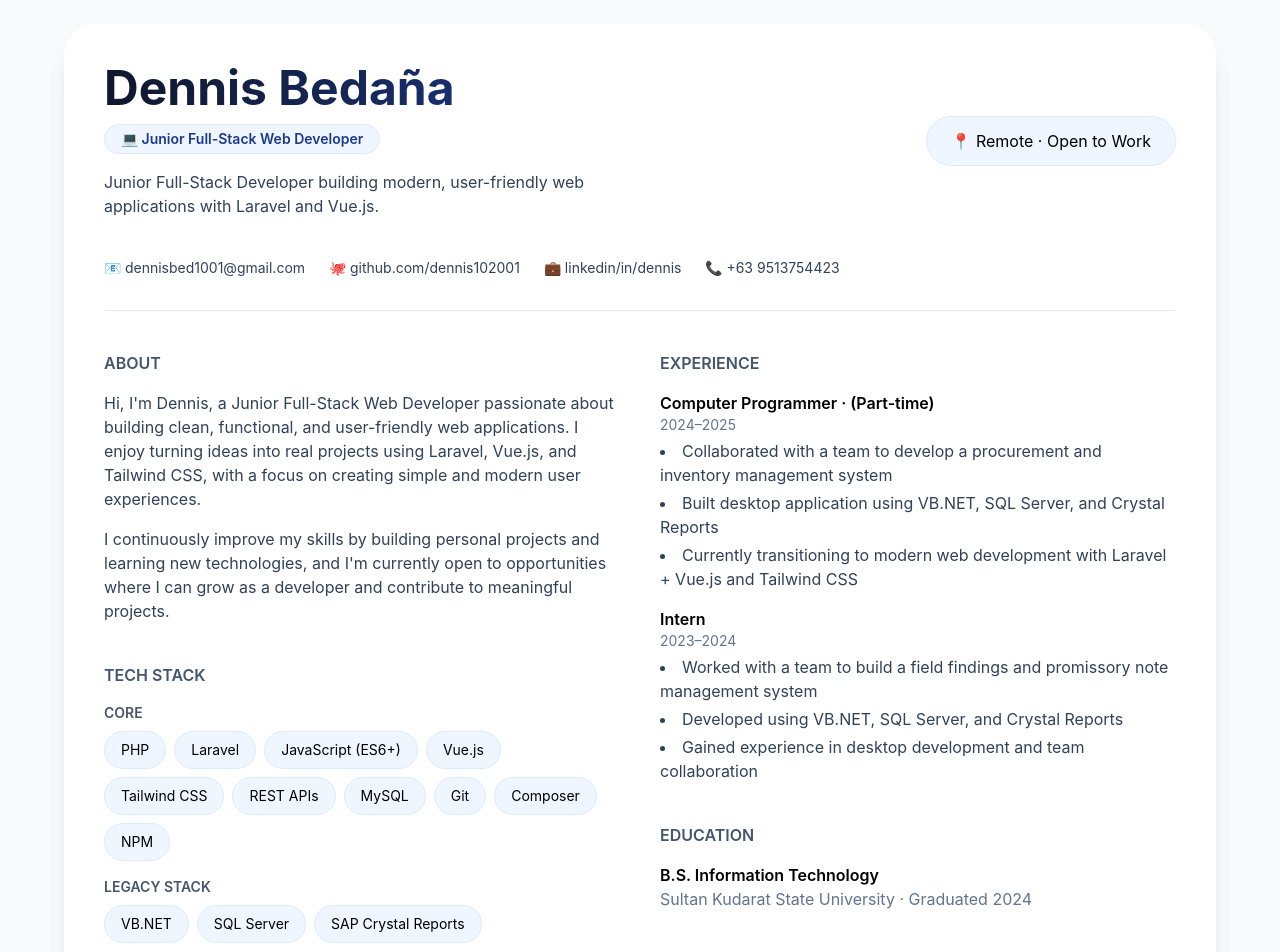
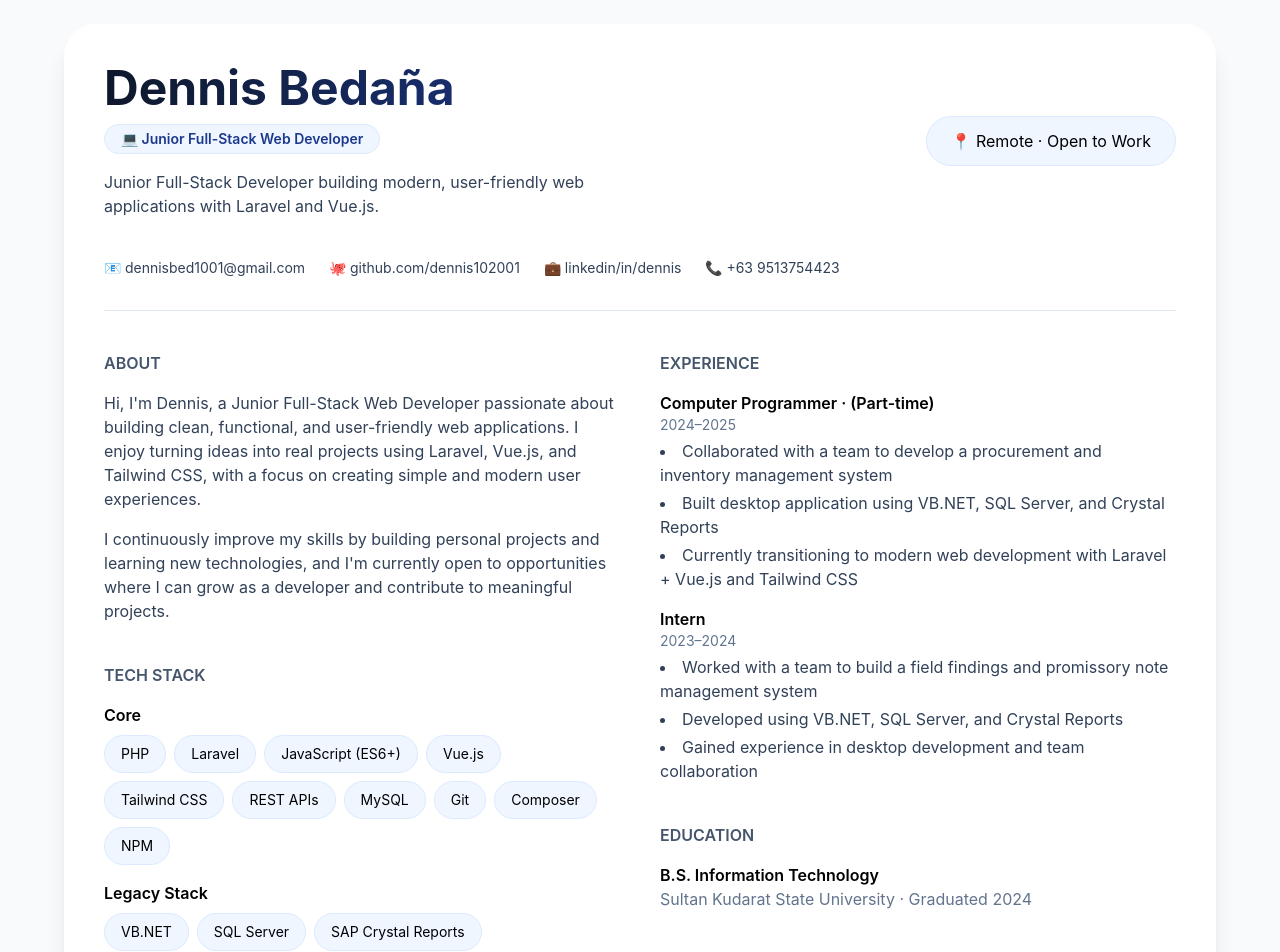
Before and after one commit to dennis102001/personal_portfolio, a Vue app: page / in a window 1280 px wide. Shown: the top 952 px of the page. Built offline with nearby package versions, Linux system fonts and the light colour scheme.

Commit message:
docs(HomeView): update style

```diff
--- a/src/views/HomeView.vue
+++ b/src/views/HomeView.vue
@@ -80,9 +80,9 @@
 
             <div class="grid grid-cols-1 gap-4">
               <div>
-                <h2 class="uppercase font-semibold text-sm text-slate-600 mb-2">
+                <h3 class="font-semibold mb-2">
                   Core
-                </h2>
+                </h3>
 
                 <div class="flex flex-wrap gap-2">
                   <span
@@ -96,9 +96,9 @@
               </div>
 
               <div>
-                <h2 class="uppercase font-semibold text-sm text-slate-600 mb-2">
+                <h3 class="font-semibold mb-2">
                   Legacy Stack
-                </h2>
+                </h3>
 
                 <div class="flex flex-wrap gap-2">
                   <span
```
